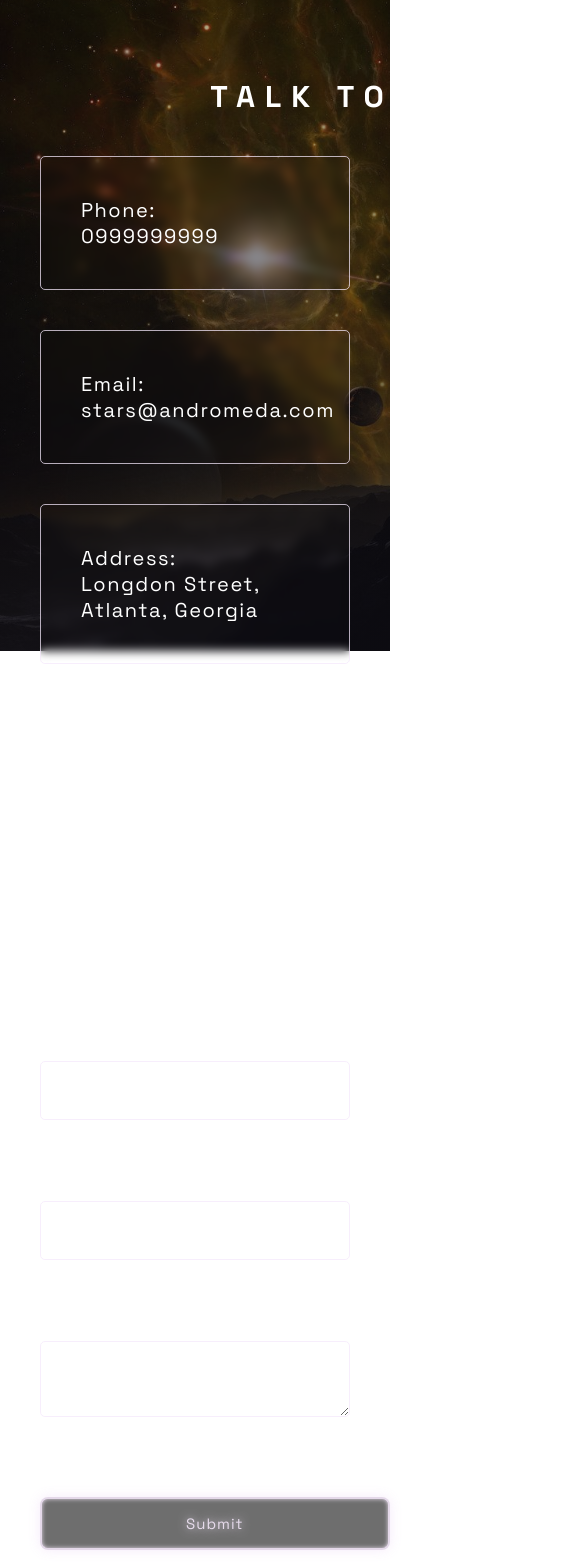
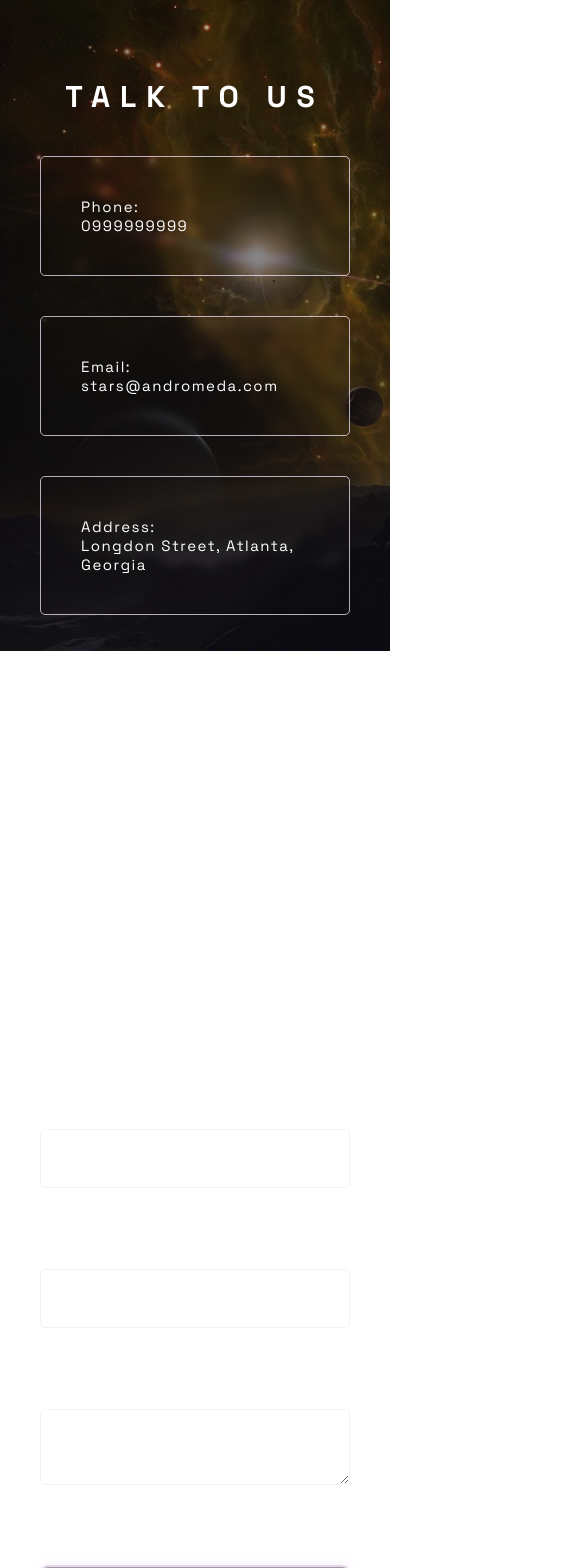
Before and after one commit to IoanaGeorgia/Star-Shop, a React (Create React App) app: page /Star-Shop/contact in a window 390 px wide. Shown: the part 193-1761 px from the top of the page, 585 px wide, since content can reach past the window. Built offline with nearby package versions, Linux system fonts and the light colour scheme.

Commit message:
changed sizes for the contact page on mobile, added a route guard to redirect to home

```diff
--- a/src/App.js
+++ b/src/App.js
@@ -1,4 +1,4 @@
-import { BrowserRouter, Routes, Route } from "react-router-dom";
+import { BrowserRouter, Routes, Route, Navigate } from "react-router-dom";
 import Home from "./pages/Home";
 import About from "./pages/About";
 import Header from "./pages/Header";
@@ -17,6 +17,7 @@ function App() {
         <Route path="/catalogue" element={<Catalogue />} />
         <Route path="/buy-star" element={<BuyStar />} />
         <Route path="/contact" element={<Contact />} />
+        <Route path="*" element={<Navigate to="/" replace />} />
       </Routes>
       <Footer />
     </BrowserRouter>
--- a/src/index.css
+++ b/src/index.css
@@ -1256,7 +1256,8 @@ footer .logo img {
 .contact .subtitle {
   color: white;
   text-align: center;
-  min-width: 600px;
+  max-width: 600px;
+  width:100%;
   font-size: 1.5rem;
   font-weight: 800;
   margin-top: 2rem;
@@ -1317,3 +1318,16 @@ textarea:focus {
   margin-top: 15px;
   color: rgba(255, 0, 0, 0.842);
 }
+
+@media(max-width:516px){
+  .contact button.defaultSmallButton{
+    padding:0px 0px;
+    max-width:349px;
+    width:100%;
+    min-height:53px;
+  }
+
+  .contact .card div{
+    font-size:var(--smallFontSize)
+  }
+}
```
